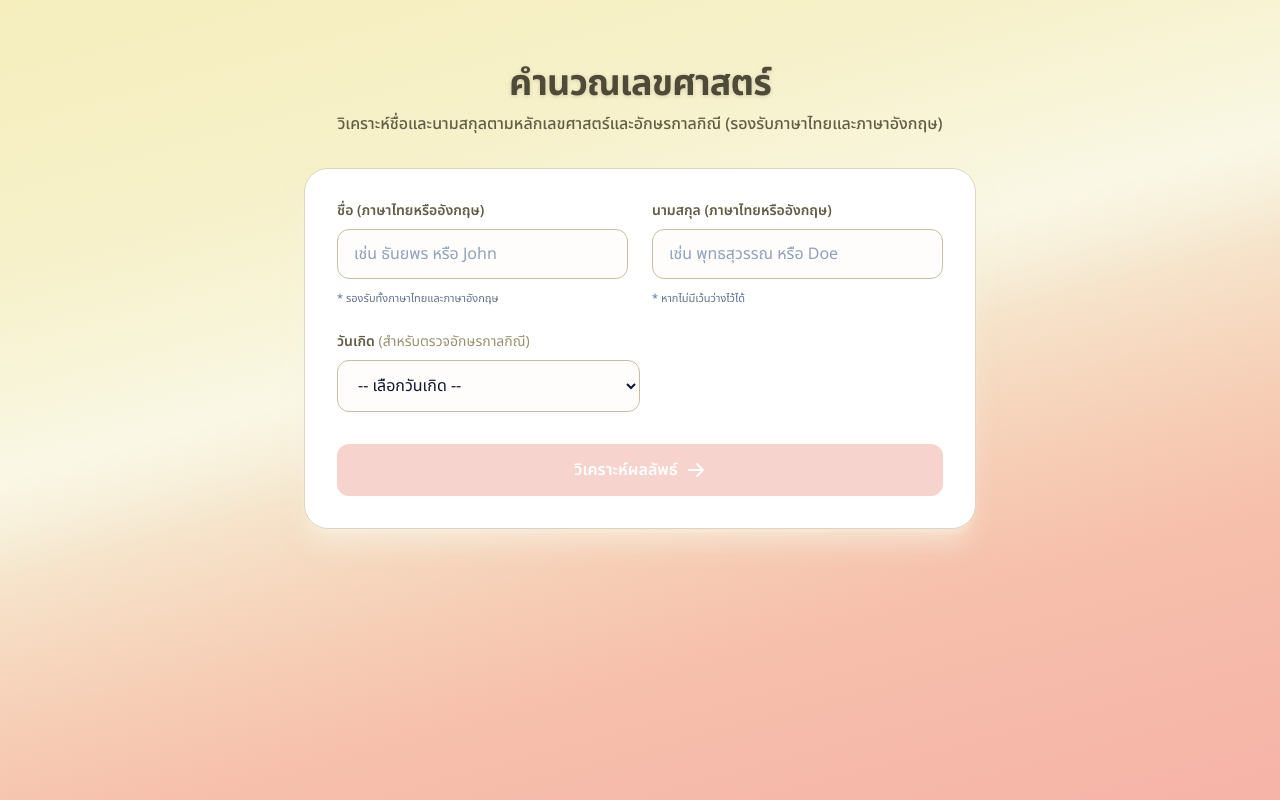
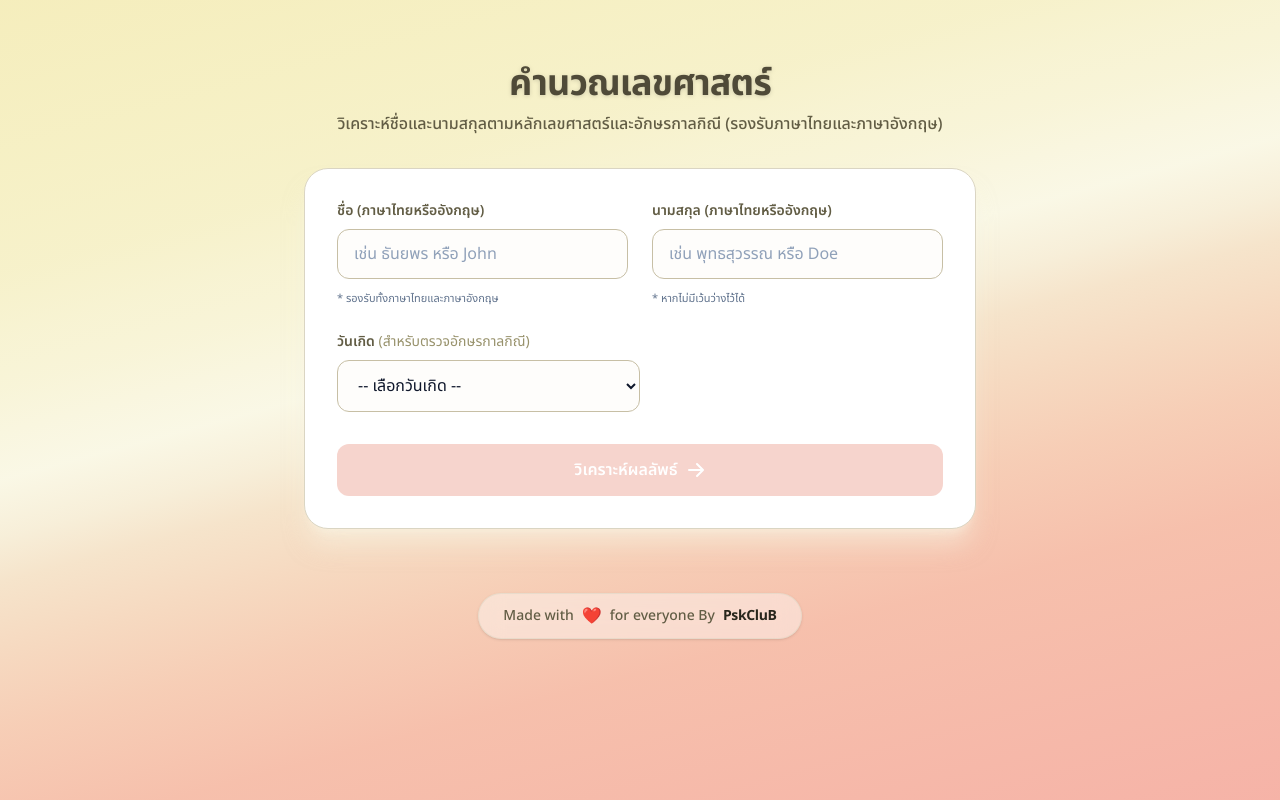
Before and after one commit to pskclub/name.mhalong.com, a Next.js app: page / in a window 1280 px wide. Built offline with nearby package versions, Linux system fonts and the light colour scheme.

Commit message:
ีupdate

```diff
--- a/app/globals.css
+++ b/app/globals.css
@@ -48,6 +48,7 @@
   --color-accent-950: #3f150c;
 }
 
+.bg,
 body {
   background: #F7F3D3;
   background-image: linear-gradient(345deg,
@@ -64,6 +65,9 @@ body {
       hsl(53deg 72% 88%) 76%,
       hsl(53deg 73% 87%) 84%,
       hsl(52deg 74% 85%) 100%);
+}
+
+body {
   color: var(--foreground);
   font-family: var(--font-noto-sans-thai), 'Noto Sans Thai', -apple-system, BlinkMacSystemFont, sans-serif;
 }
--- a/app/page.tsx
+++ b/app/page.tsx
@@ -126,7 +126,7 @@ export default function App() {
 
 
   return (
-    <div className="min-h-screen  text-slate-800 p-4 sm:p-8 font-sans">
+    <div className="min-h-screen text-slate-800 p-4 sm:p-8 font-sans bg">
       <div className="max-w-2xl mx-auto space-y-8">
 
         {/* Header Section */}
@@ -323,7 +323,7 @@ export default function App() {
                 {[
                   { label: `คำทำนายเลขชื่อ`, num: fn.sum, info: fnInfo, highlight: false },
                   ...(ln ? [{ label: `คำทำนายเลขนามสกุล`, num: ln.sum, info: lnInfo, highlight: false }] : []),
-                  { label: `คำทำนายเลขรวม`, num: total, info: totalInfo, highlight: true },
+                  { label: `คำทำนายเลขรวม`, num: total, info: totalInfo, highlight: false },
                 ].map((item, idx) => (
                   <div key={idx} className={`rounded-2xl p-6 transition-all ${
                     item.highlight
@@ -527,6 +527,16 @@ export default function App() {
         })()}
       </div>
 
+      <footer className="mt-16 pb-12 text-center">
+        <div className="inline-flex items-center gap-2 px-6 py-2.5 rounded-full bg-white/40 backdrop-blur-md border border-primary-200/50 shadow-sm hover:shadow-md transition-all duration-300 group">
+          <span className="text-primary-800 text-sm font-medium">Made with</span>
+          <span className="inline-block text-secondary-600 group-hover:scale-125 transition-transform duration-300">❤️</span>
+          <span className="text-primary-800 text-sm font-medium">for everyone By</span>
+          <span className="text-primary-950 font-bold text-sm tracking-tight border-secondary-400 group-hover:border-secondary-500 transition-colors">PskCluB</span>
+        </div>
+      </footer>
+
+
       {/* Share card — hidden off-screen, captured by saveAsImage */}
       {result && (() => {
         const { fn, ln, total, dayIdx, badInFirst } = result;
@@ -540,10 +550,10 @@ export default function App() {
         return (
           <div
             ref={shareCardRef}
+            className="bg"
             style={{
               position: "fixed", top: 0, left: 0, zIndex: -1, pointerEvents: "none",
               width: 600, fontFamily: "'Noto Sans Thai', 'Sarabun', sans-serif",
-              background: "linear-gradient(135deg, #eceae1 0%, #fdfdf5 60%, #F5F5DC 100%)",
               padding: 32, boxSizing: "border-box",
             }}
           >
```
